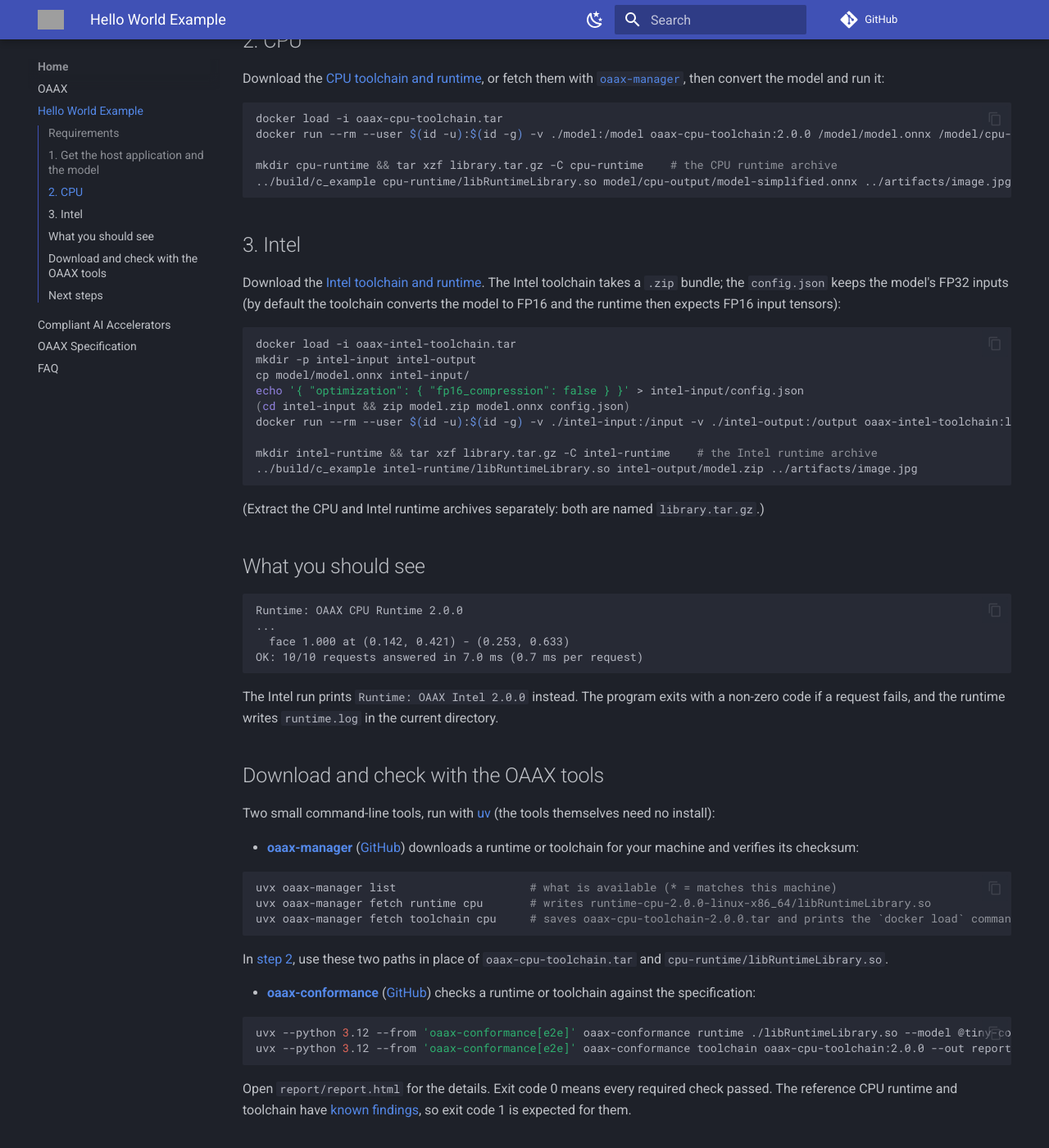
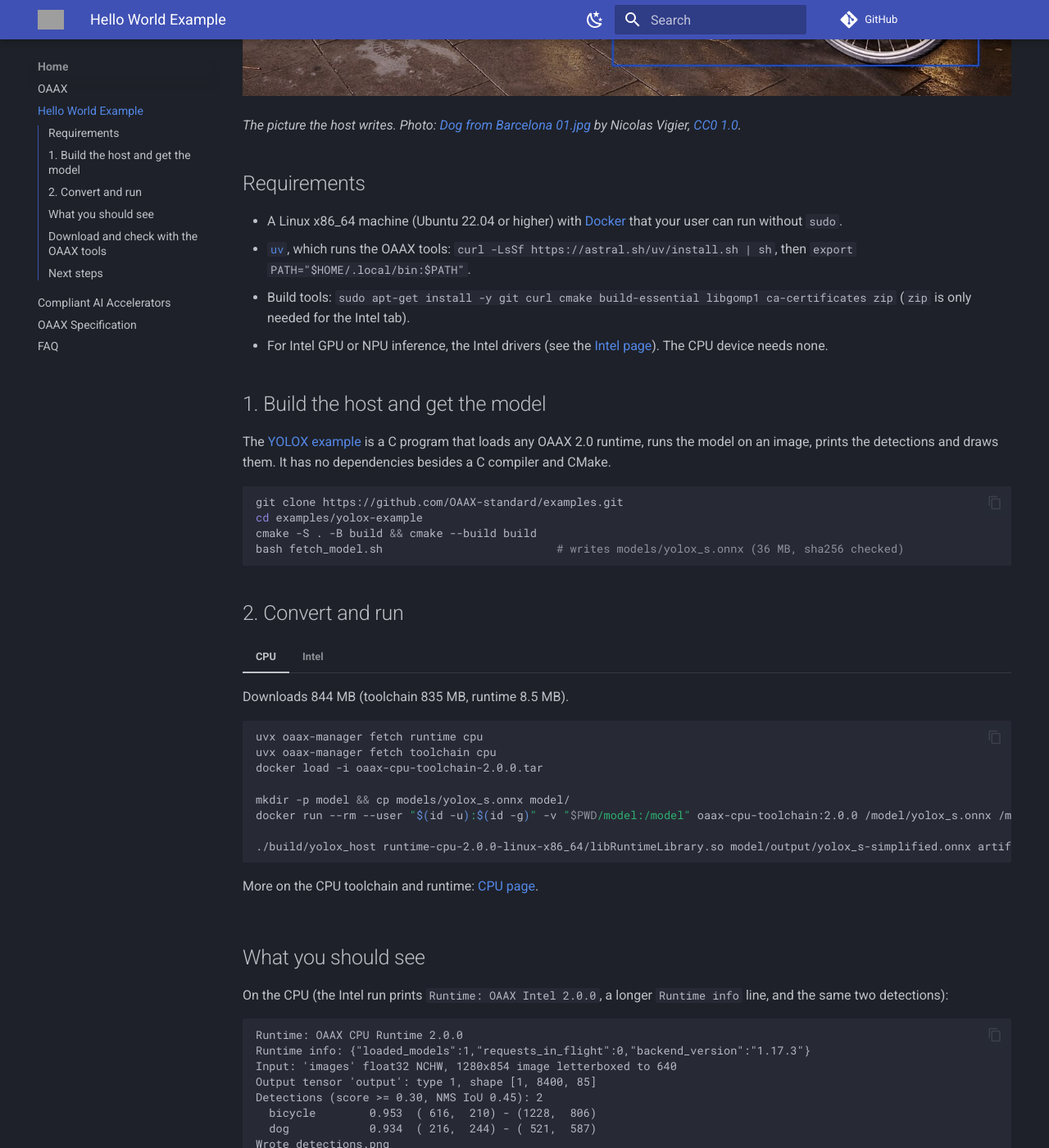
Before and after one commit to OAAX-standard/OAAX, an MkDocs documentation site: the page built from docs/Getting Started.md, in a window 1280 px wide and 1400 px high, scrolled down 895 px. Shown: the whole window at 82% size. Built offline with MkDocs 1.6.1 and Material for MkDocs 9.7.7, drawn with Linux system fonts in a browser that asks for light colours; comment, search, counter and statistics services are not loaded; some of the changed text lies outside the part shown; grey boxes are pictures that could not be loaded.

Commit message:
docs: Hello World runs the official YOLOX example (CPU and Intel tabs)
One host for every chip, uv and package prerequisites, the real output and
the detections picture (CC0 photo credited). Keeps the oaax-manager and
oaax-conformance section and its anchor.

Co-Authored-By: Claude Sonnet 5.5 <noreply@anthropic.com>
Claude-Session: https://claude.ai/code/session_01M2u3w5YV2HbmweduNp4Xok
Signed-off-by: Ayoub Assis <79724149+ayoubassis@users.noreply.github.com>

````diff
--- a/docs/Getting Started.md
+++ b/docs/Getting Started.md
@@ -1,72 +1,91 @@
 # Hello World Example
 
-This walkthrough takes a face detection model through the two OAAX stages on a CPU and on an Intel accelerator:
+This walkthrough takes the official **YOLOX** object detector through the two OAAX stages and prints what it finds in a photo:
 
 1. **Convert** the ONNX model with the chip's conversion toolchain (a Docker image).
-2. **Run** the converted model with the chip's runtime library, through a small C host application.
+2. **Run** the converted model with the chip's runtime library, through one small C host application.
 
-The same host application runs both, only the runtime library and the model file change. That is the point of OAAX.
+The host is the same for every chip: only the runtime library and the converted model change. That is the point of OAAX.
 
-For other accelerators, follow the same steps with the toolchain and runtime listed on the accelerator's page ([NVIDIA](NVIDIA.md), [Hailo](Hailo.md), [DEEPX](DEEPX.md), ...), which list the OAAX 2.0 builds and how to pick one.
+![YOLOX detections: a dog and a bicycle](media/yolox-detections.jpg)
+
+*The picture the host writes. Photo: [Dog from Barcelona 01.jpg](https://commons.wikimedia.org/wiki/File:Dog_from_Barcelona_01.jpg){:target="_blank"} by Nicolas Vigier, [CC0 1.0](https://creativecommons.org/publicdomain/zero/1.0/){:target="_blank"}.*
 
 ## Requirements
 
-- A Linux x86_64 machine (Ubuntu 22.04 or higher) with `docker`, `git`, `zip`, `cmake`, a C compiler and libjpeg:
-  `sudo apt-get install git curl cmake build-essential libjpeg-dev zip`
-- For Intel GPU or NPU inference, the Intel drivers (see the [Intel page](Intel.md#installation)).
+- A Linux x86_64 machine (Ubuntu 22.04 or higher) with [Docker](https://docs.docker.com/engine/install/){:target="_blank"} that your user can run without `sudo`.
+- [`uv`](https://docs.astral.sh/uv/getting-started/installation/){:target="_blank"}, which runs the OAAX tools: `curl -LsSf https://astral.sh/uv/install.sh | sh`, then `export PATH="$HOME/.local/bin:$PATH"`.
+- Build tools: `sudo apt-get install -y git curl cmake build-essential libgomp1 ca-certificates zip` (`zip` is only needed for the Intel tab).
+- For Intel GPU or NPU inference, the Intel drivers (see the [Intel page](Intel.md#installation)). The CPU device needs none.
 
-## 1. Get the host application and the model
+## 1. Build the host and get the model
 
-The [examples repository](https://github.com/OAAX-standard/examples) contains a C program that loads any OAAX 2.0 runtime, runs a model on an image and prints the detections, together with a face detection model and an image.
+The [YOLOX example](https://github.com/OAAX-standard/examples/tree/main/yolox-example){:target="_blank"} is a C program that loads any OAAX 2.0 runtime, runs the model on an image, prints the detections and draws them. It has no dependencies besides a C compiler and CMake.
 
 ```bash
 git clone https://github.com/OAAX-standard/examples.git
-cd examples/c-example
-mkdir build && (cd build && cmake .. && make)
-mkdir -p work/model && cp artifacts/model.onnx work/model/
-cd work
+cd examples/yolox-example
+cmake -S . -B build && cmake --build build
+bash fetch_model.sh                          # writes models/yolox_s.onnx (36 MB, sha256 checked)
 ```
 
-## 2. CPU
+## 2. Convert and run
 
-Download the [CPU toolchain and runtime](CPU.md#download-links-and-compatibility-matrix), or fetch them with [`oaax-manager`](#download-and-check-with-the-oaax-tools), then convert the model and run it:
+=== "CPU"
 
-```bash
-docker load -i oaax-cpu-toolchain.tar
-docker run --rm --user $(id -u):$(id -g) -v ./model:/model oaax-cpu-toolchain:2.0.0 /model/model.onnx /model/cpu-output
+    Downloads 844 MB (toolchain 835 MB, runtime 8.5 MB).
 
-mkdir cpu-runtime && tar xzf library.tar.gz -C cpu-runtime    # the CPU runtime archive
-../build/c_example cpu-runtime/libRuntimeLibrary.so model/cpu-output/model-simplified.onnx ../artifacts/image.jpg
-```
+    ```bash
+    uvx oaax-manager fetch runtime cpu
+    uvx oaax-manager fetch toolchain cpu
+    docker load -i oaax-cpu-toolchain-2.0.0.tar
 
-## 3. Intel
+    mkdir -p model && cp models/yolox_s.onnx model/
+    docker run --rm --user "$(id -u):$(id -g)" -v "$PWD/model:/model" oaax-cpu-toolchain:2.0.0 /model/yolox_s.onnx /model/output
 
-Download the [Intel toolchain and runtime](Intel.md#download-links-and-compatibility-matrix). The Intel toolchain takes a `.zip` bundle; the `config.json` keeps the model's FP32 inputs (by default the toolchain converts the model to FP16 and the runtime then expects FP16 input tensors):
+    ./build/yolox_host runtime-cpu-2.0.0-linux-x86_64/libRuntimeLibrary.so model/output/yolox_s-simplified.onnx artifacts/dog-bicycle.jpg
+    ```
 
-```bash
-docker load -i oaax-intel-toolchain.tar
-mkdir -p intel-input intel-output
-cp model/model.onnx intel-input/
-echo '{ "optimization": { "fp16_compression": false } }' > intel-input/config.json
-(cd intel-input && zip model.zip model.onnx config.json)
-docker run --rm --user $(id -u):$(id -g) -v ./intel-input:/input -v ./intel-output:/output oaax-intel-toolchain:latest /input/model.zip /output
+    More on the CPU toolchain and runtime: [CPU page](CPU.md).
 
-mkdir intel-runtime && tar xzf library.tar.gz -C intel-runtime    # the Intel runtime archive
-../build/c_example intel-runtime/libRuntimeLibrary.so intel-output/model.zip ../artifacts/image.jpg
-```
+=== "Intel"
 
-(Extract the CPU and Intel runtime archives separately: both are named `library.tar.gz`.)
+    Downloads 1.3 GB (toolchain 1.2 GB, runtime 90 MB). The config keeps the model's float32 input; by default the Intel toolchain converts to FP16 and the runtime then expects FP16 tensors.
+
+    ```bash
+    uvx oaax-manager fetch runtime intel
+    uvx oaax-manager fetch toolchain intel
+    docker load -i oaax-intel-toolchain-2.0.0.tar
+
+    mkdir -p intel/input intel/output && cp models/yolox_s.onnx intel/input/model.onnx && cp configs/intel.json intel/input/config.json
+    (cd intel/input && zip model.zip model.onnx config.json)
+    docker run --rm --user "$(id -u):$(id -g)" -v "$PWD/intel/input:/input" -v "$PWD/intel/output:/output" oaax-intel-toolchain:latest /input/model.zip /output
+
+    ./build/yolox_host runtime-intel-2.0.0-linux-x86_64/libRuntimeLibrary.so intel/output/model.zip artifacts/dog-bicycle.jpg
+    ```
+
+    The conversion prints harmless OpenVINO telemetry warnings. The runtime uses the CPU device by default: add `--config device_type=GPU` (or `NPU`) to use that device, and check `effective_device` in the `Runtime info` line, because a device that cannot run the model falls back to the CPU. More: [Intel page](Intel.md).
 
 ## What you should see
 
+On the CPU (the Intel run prints `Runtime: OAAX Intel 2.0.0`, a longer `Runtime info` line, and the same two detections):
+
 ```
 Runtime: OAAX CPU Runtime 2.0.0
-...
-  face 1.000 at (0.142, 0.421) - (0.253, 0.633)
-OK: 10/10 requests answered in 7.0 ms (0.7 ms per request)
+Runtime info: {"loaded_models":1,"requests_in_flight":0,"backend_version":"1.17.3"}
+Input: 'images' float32 NCHW, 1280x854 image letterboxed to 640
+Output tensor 'output': type 1, shape [1, 8400, 85]
+Detections (score >= 0.30, NMS IoU 0.45): 2
+  bicycle        0.953  ( 616,  210) - (1228,  806)
+  dog            0.934  ( 216,  244) - ( 521,  587)
+Wrote detections.png
+OK: 10 requests, first 90.5 ms (warm-up), then 91.4 ms on average (min 71.9 ms)
 ```
 
-The Intel run prints `Runtime: OAAX Intel 2.0.0` instead. The program exits with a non-zero code if a request fails, and the runtime writes `runtime.log` in the current directory.
+`detections.png` is the picture above. Timings depend on your machine. The program exits with a non-zero code if a request fails, and the runtime writes `runtime.log` in the current directory.
+
+!!! note "Where this was run"
+    Both tabs were run end to end in a clean Ubuntu 22.04 container (download, conversion and run took 17 s for the CPU and 25 s for Intel on a fast connection, with the Docker images already in the local store). Intel was run on its CPU device there, and on an Intel integrated GPU on a workstation (`effective_device` GPU, same detections). The NPU was not run. The example's [README](https://github.com/OAAX-standard/examples/tree/main/yolox-example){:target="_blank"} gives the commands for the other chips and records runs on NVIDIA (ONNX Runtime and TensorRT) and Hailo-8; the DEEPX model converts but was not run (no card). The accelerator pages ([NVIDIA](NVIDIA.md), [Hailo](Hailo.md), [DEEPX](DEEPX.md)) list the builds and how to pick one.
 
 ## Download and check with the OAAX tools
 
@@ -80,7 +99,7 @@ Two small command-line tools, run with [uv](https://docs.astral.sh/uv/getting-st
   uvx oaax-manager fetch toolchain cpu     # saves oaax-cpu-toolchain-2.0.0.tar and prints the `docker load` command
   ```
 
-  In [step 2](#2-cpu), use these two paths in place of `oaax-cpu-toolchain.tar` and `cpu-runtime/libRuntimeLibrary.so`.
+  The example above already uses it; the same two commands exist for every chip (`intel`, `nvidia-ort`, `nvidia-trt`, `hailo`, `deepx`).
 
 - **[oaax-conformance](https://pypi.org/project/oaax-conformance/)** ([GitHub](https://github.com/OAAX-standard/conformance)) checks a runtime or toolchain against the specification:
 
@@ -93,6 +112,6 @@ Two small command-line tools, run with [uv](https://docs.astral.sh/uv/getting-st
 
 ## Next steps
 
-- Read how the host talks to a runtime: the [c-example README](https://github.com/OAAX-standard/examples/tree/main/c-example) and the [runtime specification](Specification.md#oaax-runtime-specification).
-- Use your own model: export it to ONNX (for example `yolo export model=yolov8n.pt format=onnx` with [Ultralytics](https://github.com/ultralytics/ultralytics)), convert it with the toolchain, and adapt the pre- and post-processing in the host application.
-- Add your own accelerator: see the [specification](Specification.md) and the [reference implementation](https://github.com/OAAX-standard/reference-implementation).
+- Read how the host talks to a runtime: the [YOLOX example README](https://github.com/OAAX-standard/examples/tree/main/yolox-example){:target="_blank"}, the smaller [c-example](https://github.com/OAAX-standard/examples/tree/main/c-example){:target="_blank"} and the [runtime specification](Specification.md#oaax-runtime-specification).
+- Use your own model: export it to ONNX (for example `yolo export model=yolov8n.pt format=onnx` with [Ultralytics](https://github.com/ultralytics/ultralytics){:target="_blank"}), convert it with the toolchain, and adapt the pre- and post-processing in the host application.
+- Add your own accelerator: see the [specification](Specification.md) and the [reference implementation](https://github.com/OAAX-standard/reference-implementation){:target="_blank"}.
````
Also changed, not shown: docs/media/yolox-detections.jpg (added).
